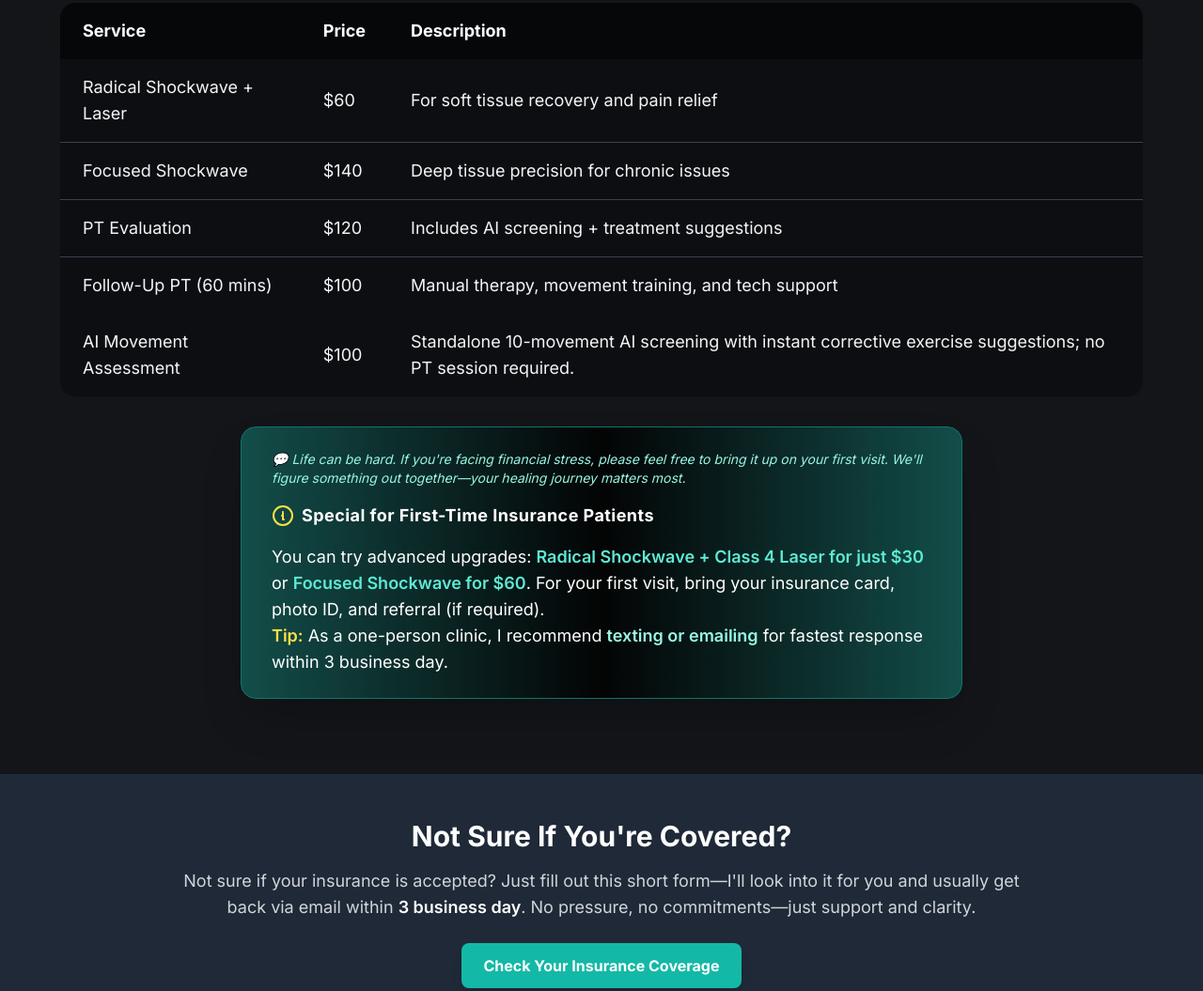
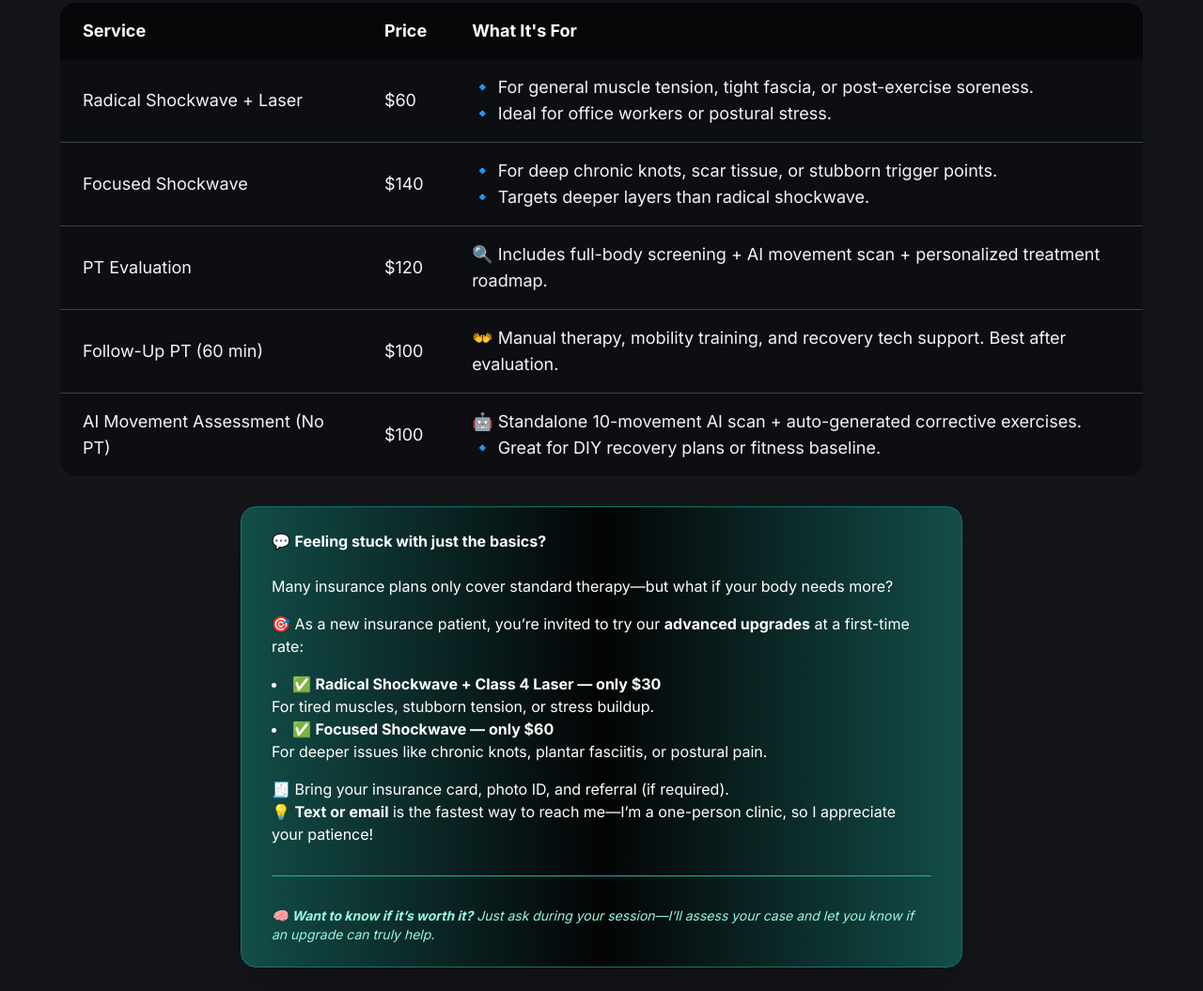
Before and after one commit to happyeric1120/ywphysicaltherapy-eleventry, an Eleventy site: page insurance-and-price.njk in a window 1280 px wide. Shown: the part 1449-2504 px from the top of the page at 94% size. Built offline with nearby package versions, Linux system fonts and the light colour scheme; Eleventy itself is replaced by a stand-in of ours; files that its build step writes are made by us from their sources; no server answers.

Commit message:
change self pay content

```diff
--- a/insurance-and-price.njk
+++ b/insurance-and-price.njk
@@ -91,68 +91,63 @@ title: Insurance & Price | YW Physical Therapy
                     <tr class="text-left text-white font-bold bg-black/50">
                         <th class="px-6 py-4">Service</th>
                         <th class="px-6 py-4">Price</th>
-                        <th class="px-6 py-4">Description</th>
+                        <th class="px-6 py-4">What It's For</th>
                     </tr>
                 </thead>
                 <tbody>
                     <tr class="border-b border-gray-700">
                         <td class="px-6 py-4">Radical Shockwave + Laser</td>
                         <td class="px-6 py-4">$60</td>
-                        <td class="px-6 py-4">For soft tissue recovery and pain relief</td>
+                        <td class="px-6 py-4">🔹 For general muscle tension, tight fascia, or post-exercise soreness.<br>🔹 Ideal for office workers or postural stress.</td>
                     </tr>
                     <tr class="border-b border-gray-700">
                         <td class="px-6 py-4">Focused Shockwave</td>
                         <td class="px-6 py-4">$140</td>
-                        <td class="px-6 py-4">Deep tissue precision for chronic issues</td>
+                        <td class="px-6 py-4">🔹 For deep chronic knots, scar tissue, or stubborn trigger points.<br>🔹 Targets deeper layers than radical shockwave.</td>
                     </tr>
                     <tr class="border-b border-gray-700">
                         <td class="px-6 py-4">PT Evaluation</td>
                         <td class="px-6 py-4">$120</td>
-                        <td class="px-6 py-4">Includes AI screening + treatment suggestions</td>
+                        <td class="px-6 py-4">🔍 Includes full-body screening + AI movement scan + personalized treatment roadmap.</td>
+                    </tr>
+                    <tr class="border-b border-gray-700">
+                        <td class="px-6 py-4">Follow-Up PT (60 min)</td>
+                        <td class="px-6 py-4">$100</td>
+                        <td class="px-6 py-4">👐 Manual therapy, mobility training, and recovery tech support. Best after evaluation.</td>
                     </tr>
                     <tr>
-                        <td class="px-6 py-4">Follow-Up PT (60 mins)</td>
+                        <td class="px-6 py-4">AI Movement Assessment (No PT)</td>
                         <td class="px-6 py-4">$100</td>
-                        <td class="px-6 py-4">Manual therapy, movement training, and tech support</td>
-                    </tr>
-                    <tr>
-                        <td class="px-6 py-4">AI Movement Assessment</td>
-                        <td class="px-6 py-4">$100</td>
-                        <td class="px-6 py-4">Standalone 10-movement AI screening with instant corrective exercise suggestions; no PT session required.</td>
+                        <td class="px-6 py-4">🤖 Standalone 10-movement AI scan + auto-generated corrective exercises.<br>🔹 Great for DIY recovery plans or fitness baseline.</td>
                     </tr>
                 </tbody>
             </table>
         </div>
         <div class="max-w-3xl mx-auto mt-8">
-            <div class="bg-gradient-to-r from-teal-900 via-black/80 to-teal-900 text-white rounded-2xl px-8 py-6 shadow-2xl flex flex-col gap-4 border border-teal-700">
+  <div class="bg-gradient-to-r from-teal-900 via-black/80 to-teal-900 text-white rounded-2xl px-8 py-6 shadow-2xl flex flex-col gap-4 border border-teal-700">
+    <p class="text-base text-white">
+      💬 <strong>Feeling stuck with just the basics?</strong><br><br>
+      Many insurance plans only cover standard therapy—but what if your body needs more?
+    </p>
+    <p class="text-base text-white">
+      🎯 As a new insurance patient, you’re invited to try our <strong>advanced upgrades</strong> at a first-time rate:
+    </p>
+    <ul class="list-disc list-inside text-white text-base">
+      <li>✅ <strong>Radical Shockwave + Class 4 Laser — only $30</strong><br>For tired muscles, stubborn tension, or stress buildup.</li>
+      <li>✅ <strong>Focused Shockwave — only $60</strong><br>For deeper issues like chronic knots, plantar fasciitis, or postural pain.</li>
+    </ul>
+    <p class="text-base text-white">
+      🧾 Bring your insurance card, photo ID, and referral (if required).<br>
+      💡 <strong>Text or email</strong> is the fastest way to reach me—I’m a one-person clinic, so I appreciate your patience!
+    </p>
+    <hr class="border-t border-teal-500 my-4">
+    <p class="text-sm italic text-teal-200">
+      🧠 <strong>Want to know if it’s worth it?</strong> Just ask during your session—I’ll assess your case and let you know if an upgrade can truly help.
+    </p>
+  </div>
+</div>
+</section>
 
-              <!-- 同理心段落 -->
-              <p class="text-sm italic text-teal-200">
-                💬 Life can be hard. If you're facing financial stress, please feel free to bring it up on your first visit. We'll figure something out together—your healing journey matters most.
-              </p>
-
-              <!-- 保險新客優惠段落 -->
-              <div class="flex items-center">
-                <svg class="w-6 h-6 text-yellow-300 mr-2" fill="none" stroke="currentColor" stroke-width="2" viewBox="0 0 24 24">
-                  <path stroke-linecap="round" stroke-linejoin="round" d="M13 16h-1v-4h-1m1-4h.01M12 9v2m0 4h.01"></path>
-                  <circle cx="12" cy="12" r="10" stroke="currentColor" stroke-width="2" />
-                </svg>
-                <span class="text-lg font-bold tracking-wide">Special for First-Time Insurance Patients</span>
-              </div>
-
-              <p class="text-base md:text-lg">
-                You can try advanced upgrades:
-                <span class="font-semibold text-teal-300">Radical Shockwave + Class 4 Laser for just $30</span>
-                or
-                <span class="font-semibold text-teal-300">Focused Shockwave for $60</span>.
-                For your first visit, bring your insurance card, photo ID, and referral (if required).<br>
-                <span class="font-semibold text-yellow-300">Tip:</span>
-                As a one-person clinic, I recommend <span class="font-semibold text-teal-200">texting or emailing</span> for fastest response within 3 business day.
-              </p>
-
-            </div>
-        </div>
-</section>
 
 
 <!-- Check Insurance Coverage -->
```
Also changed, not shown: 1 other file.
